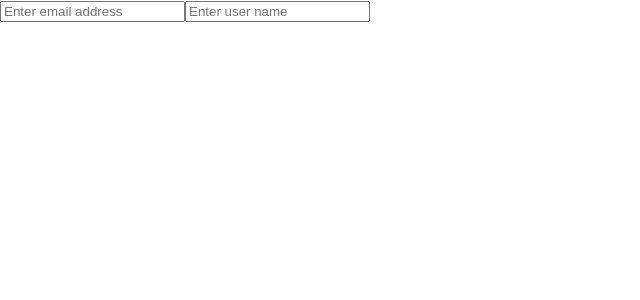
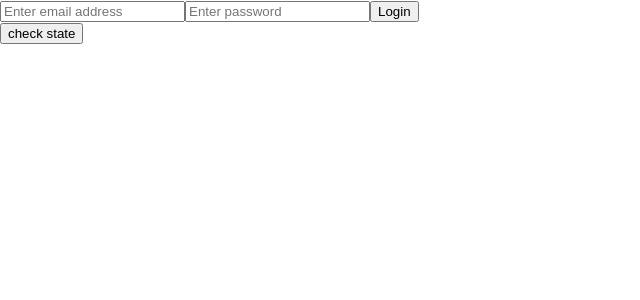
Before and after one commit to SohtaInoguchi/okusuri-tracker, a React (Create React App) app: page /login in a window 1280 px wide. Shown: the top 300 px of the page, without its empty margins (0-640 px from the left). Built offline with nearby package versions, Linux system fonts and the light colour scheme.

Commit message:
feat: console.logging input info for login screen

```diff
--- a/src/Login.tsx
+++ b/src/Login.tsx
@@ -1,10 +1,39 @@
-import React from 'react'
+import React from 'react';
+import { useState } from 'react';
 
 export default function Login() {
+  const [user, setUser] = useState('');
+  const [password, setPassword] = useState('');
+
+  const handleSubmit = (e: React.FormEvent<HTMLFormElement>): void => {
+    e.preventDefault();
+    setUser('');
+    setPassword('');
+    console.log(user, password);
+  }
+
+  const checkState = () => {
+    console.log(user, password);
+  }
+
   return (
       <>
-        <input type="text" placeholder='Enter email address'/>
-        <input type="text" placeholder='Enter user name'/>
+      <form onSubmit={handleSubmit}>
+        <input
+          id='username'
+          value={user}
+          type="text"
+          placeholder='Enter email address'
+          onChange={e => setUser(e.target.value)}/>
+        <input
+          id='password'
+          value={password}
+          type="text"
+          placeholder='Enter password'
+          onChange={e => setPassword(e.target.value)}/>
+        <button>Login</button>
+      </form>
+      <button onClick={checkState}>check state</button>
       </>
   )
 }
```
Also changed, not shown: 1 other file (tests, documents, lock files or other folders).
